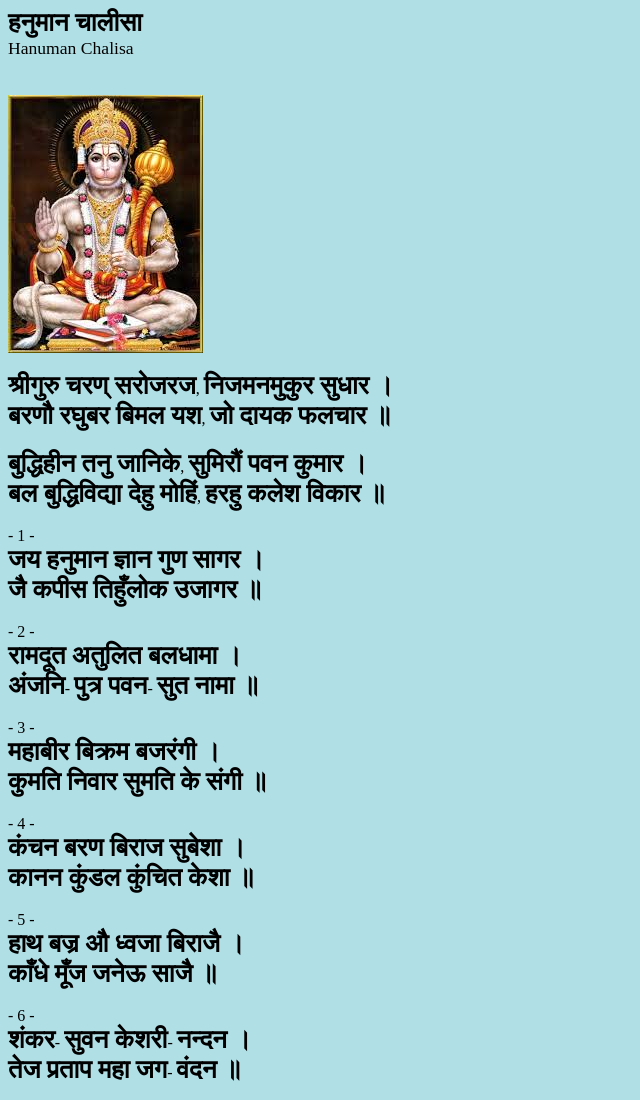
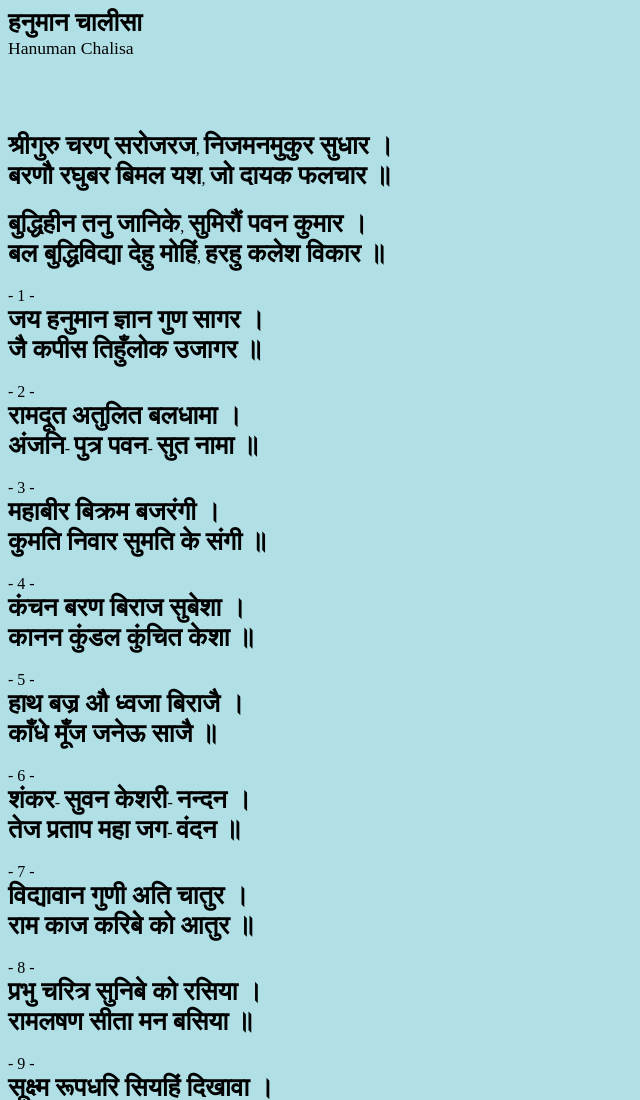
Before and after one commit to sayalispparulekar/Hanuman-Chalisa-with-meaning, a plain HTML site: page index.html in a window 1280 px wide. Shown: the top 1100 px of the page, without its empty margins (0-640 px from the left). Drawn offline with Linux system fonts and the light colour scheme.

Commit message:
Update index.html

```diff
--- a/index.html
+++ b/index.html
@@ -29,7 +29,6 @@
       <div class="SanskritTrans">Hanuman Chalisa</div>
       <br/>
       <br/>
-      <img src ="images\download.png">
       <br/>
       <div>
         <br/>
```
